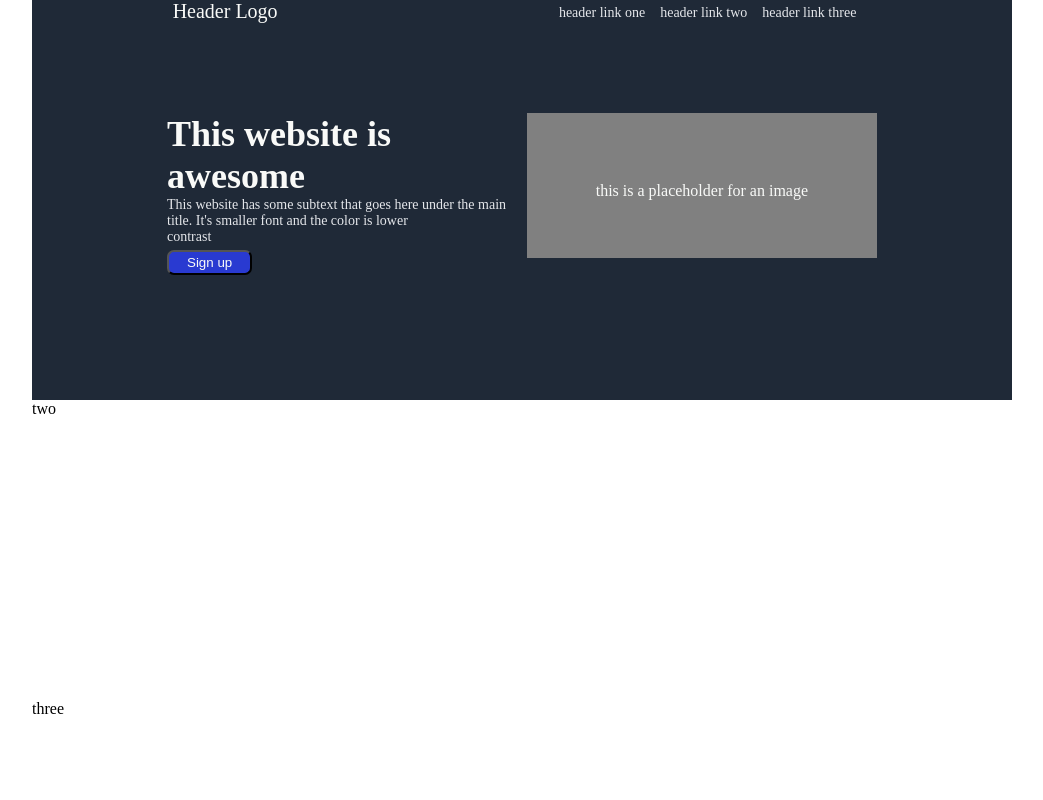
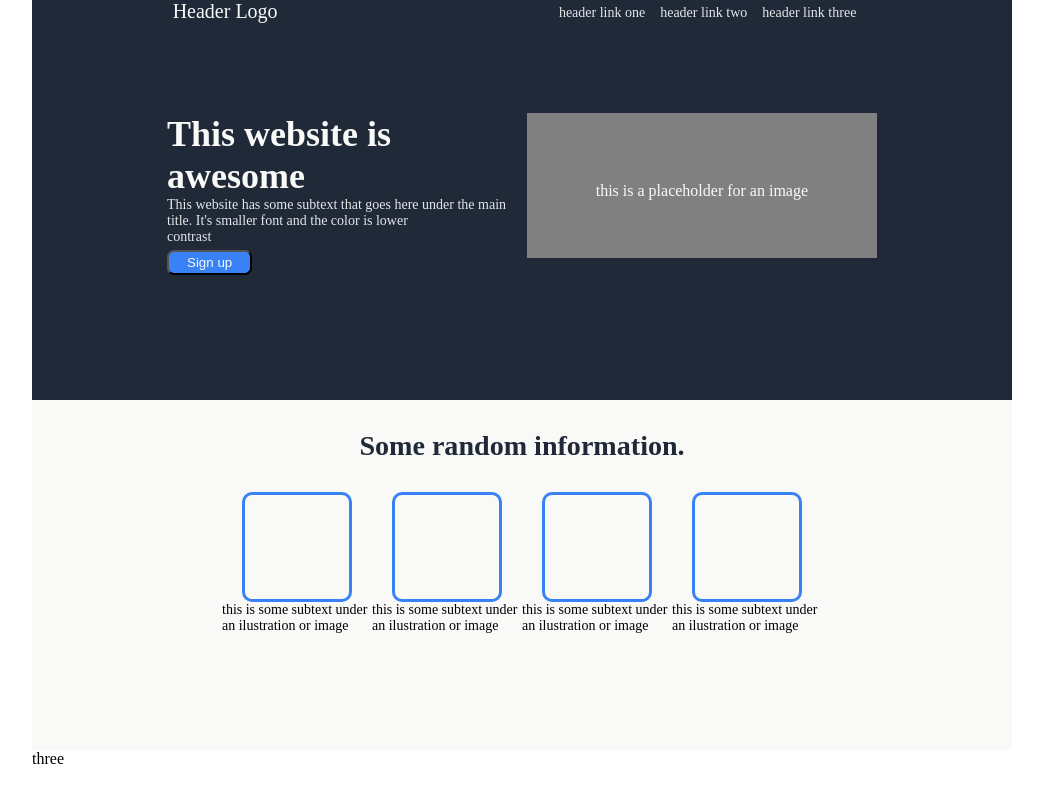
Before and after one commit to Petar85/the_odin_project, a plain HTML site: page index.html in a window 1280 px wide. Shown: the top 800 px of the page, without its empty margins (118-1161 px from the left). Drawn offline with Linux system fonts and the light colour scheme.

Commit message:
Add files via upload
Pretty much done section 2

```diff
--- a/index.html
+++ b/index.html
@@ -60,7 +60,37 @@
 
         </section>
         <section class="rectangular-two">
-            two
+            <div class="flex-container-two">
+                <div class="header-text">
+                    <h3>Some random information.</h3>
+                </div>
+                <div class="img-row">
+                    <div class="img-1">
+                        <div class="square-1"></div>
+                        <div class="subtext">
+                           <p> this is some subtext under an ilustration or image</p>
+                        </div>
+                    </div>
+                    <div class="img-2">
+                        <div class="square-2"></div>
+                        <div class="subtext">
+                           <p> this is some subtext under an ilustration or image</p>
+                        </div>
+                    </div>
+                    <div class="img-3">
+                        <div class="square-3"></div>
+                        <div class="subtext">
+                            this is some subtext under an ilustration or image
+                        </div>
+                    </div>
+                    <div class="img-4">
+                        <div class="square-4"></div>
+                        <div class="subtext">
+                            this is some subtext under an ilustration or image
+                        </div>
+                    </div>
+                </div>
+            </div>
         </section>
         <section class="rectangular-three">
             three
--- a/style.css
+++ b/style.css
@@ -60,7 +60,8 @@ a {
 }
 
 .rectangular-two {
-    height: 300px;
+    height: 350px;
+    background-color: #F9FAF8
 }
 
 .rectangular-three {
@@ -119,7 +120,7 @@ ul {
 
 .btn {
     padding:  3px 18px;
-    background-color: rgb(41, 58, 209);
+    background-color: #3882F6;
     color:#F9FAF8;
     margin-top: 5px;
     border-radius: 7px;
@@ -149,3 +150,47 @@ footer {
     font-weight: bold;
     color: #F9FAF8;
 }
+
+ .img-row {
+    display: flex;
+    justify-content: center;
+    align-items: center;
+    margin-left: 190px;
+    margin-right: 190px;
+ }
+
+.square-1, .square-2,
+.square-3, .square-4 {
+    height: 110px;
+    width: 110px;
+    background-color: transparent;
+    border: 3px solid #3882F6;
+    border-radius: 10px;
+}
+
+.header-text {
+    font-size: 24px;
+    font-weight: bold;
+    color: #1F2937;
+    padding: 30px;
+    display: flex;
+    justify-content: center;
+}
+
+.flex-container-two {
+    /* display: flex; */
+    /* justify-content: center; */
+}
+
+.img-1, .img-2, .img-3, .img-4 {
+    display: flex;
+    flex-direction: column;
+    align-items: center;
+}
+
+.subtext {
+    display: flex;
+    justify-content: center;
+    font-size: 14px;
+    align-items: center;
+}
```
